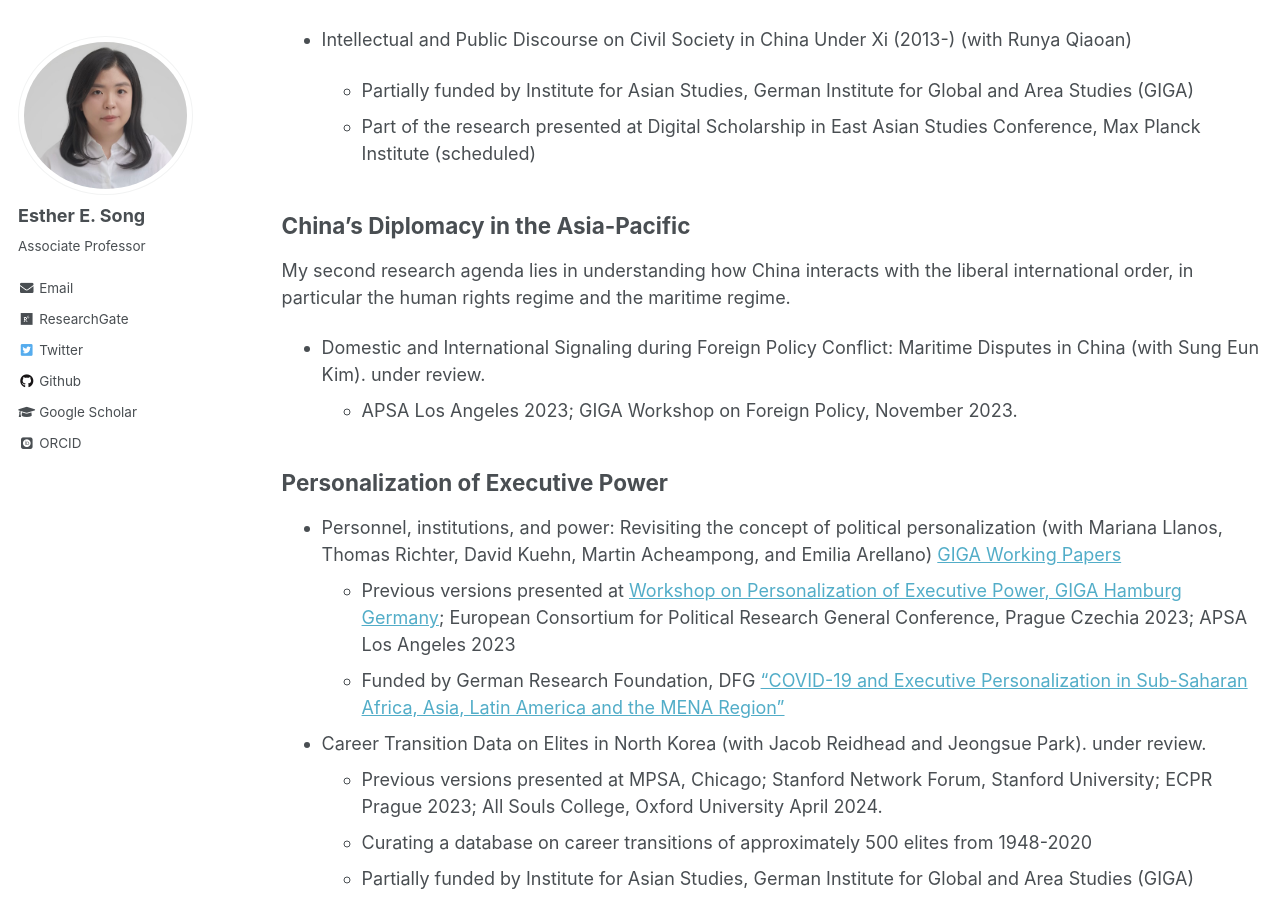
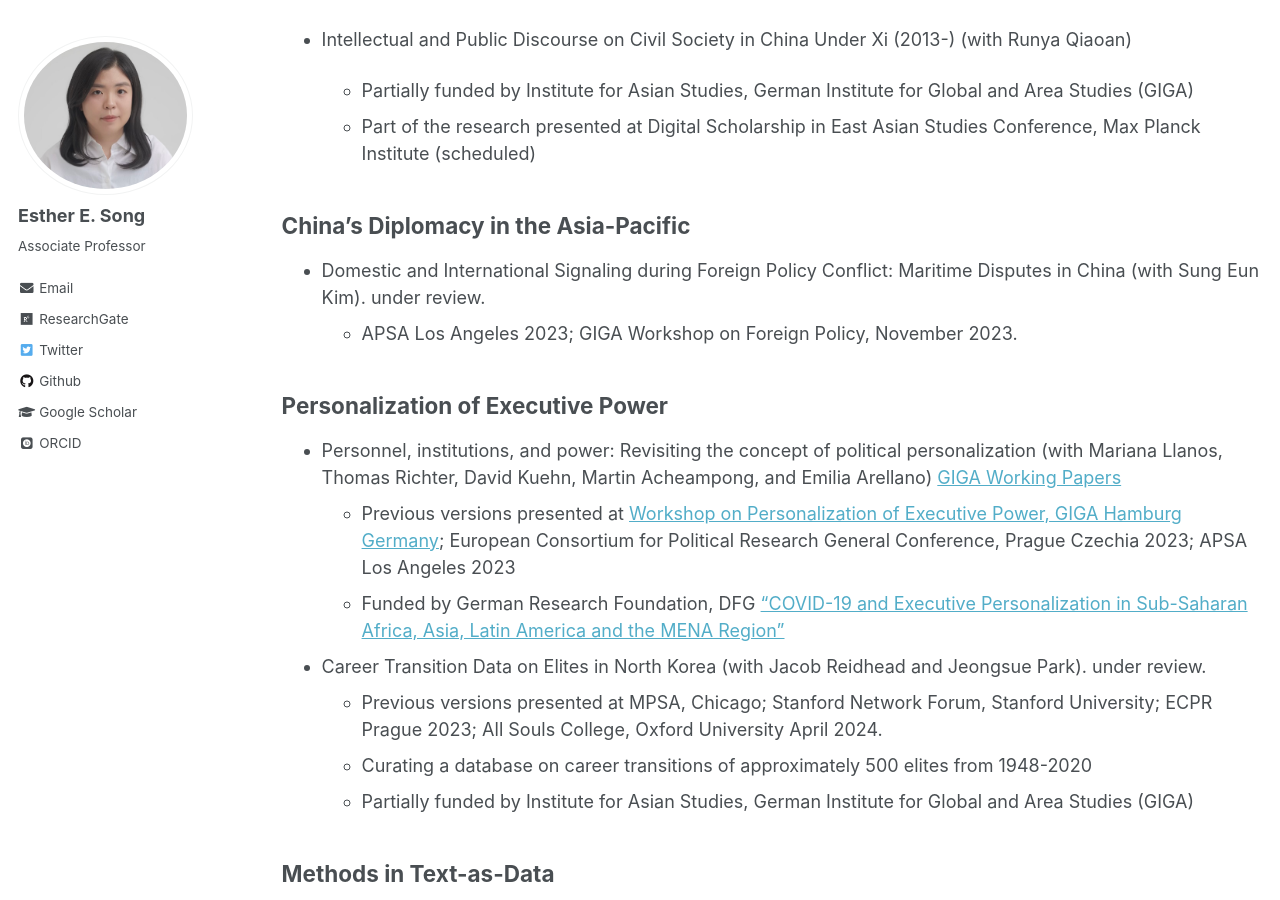
Before and after one commit to ehsong/ehsong.github.io, a Jekyll site: the page built from _pages/research.md, in a window 1280 px wide and 900 px high, scrolled down 3433 px. Built offline with Jekyll 4.4.1, drawn with Linux system fonts in a browser that asks for light colours; some web fonts are replaced.

Commit message:
Update research.md

```diff
--- a/_pages/research.md
+++ b/_pages/research.md
@@ -77,8 +77,6 @@ What explains the growth of the NGO sector in China during the recent decades? D
 
 ## China's Diplomacy in the Asia-Pacific
 
-My second research agenda lies in understanding how China interacts with the liberal international order, in particular the human rights regime and the maritime regime.
-
 * Domestic and International Signaling during Foreign Policy Conflict: Maritime Disputes in China (with Sung Eun Kim). under review.
   * APSA Los Angeles 2023; GIGA Workshop on Foreign Policy, November 2023.
 
```
